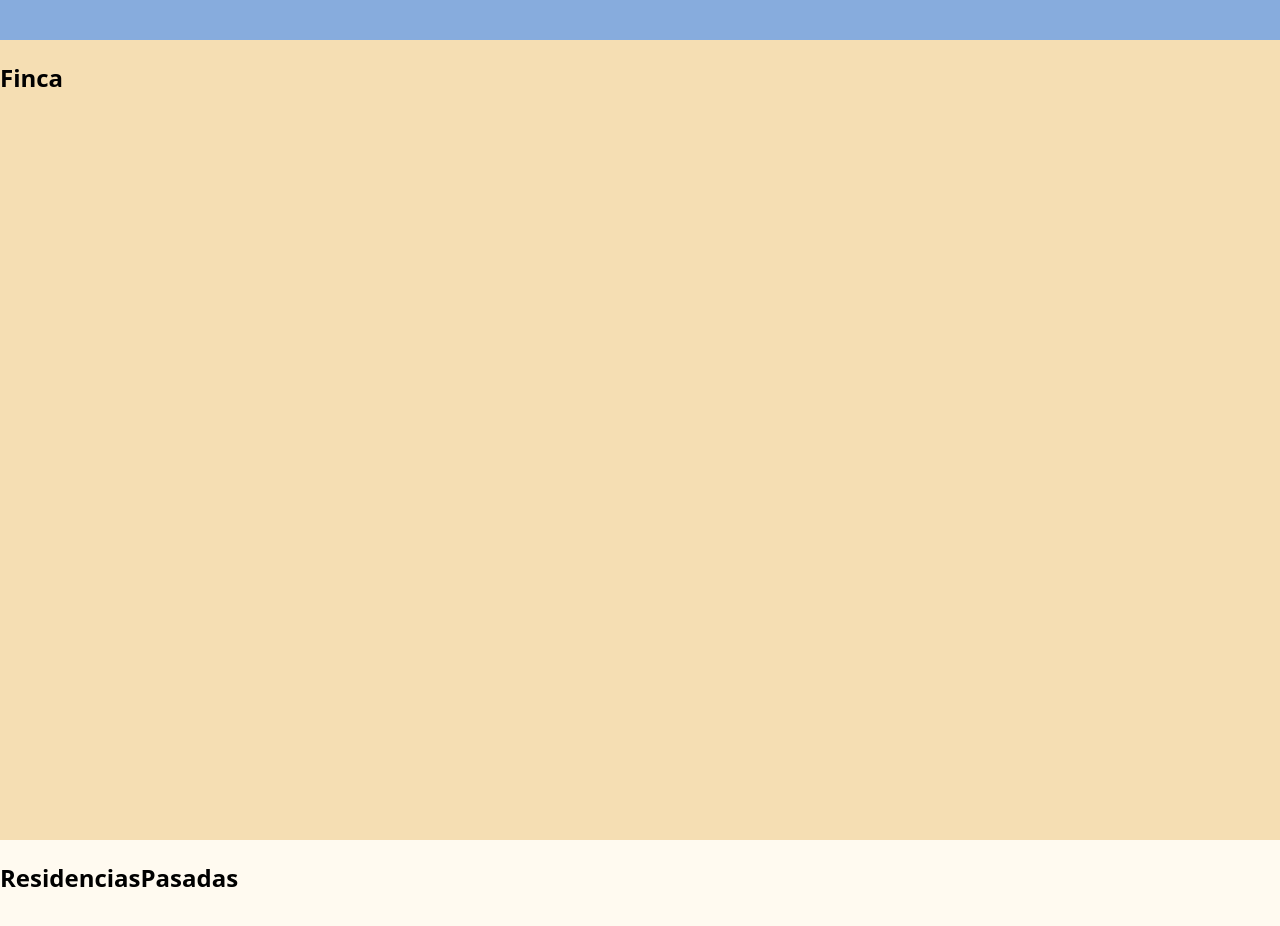
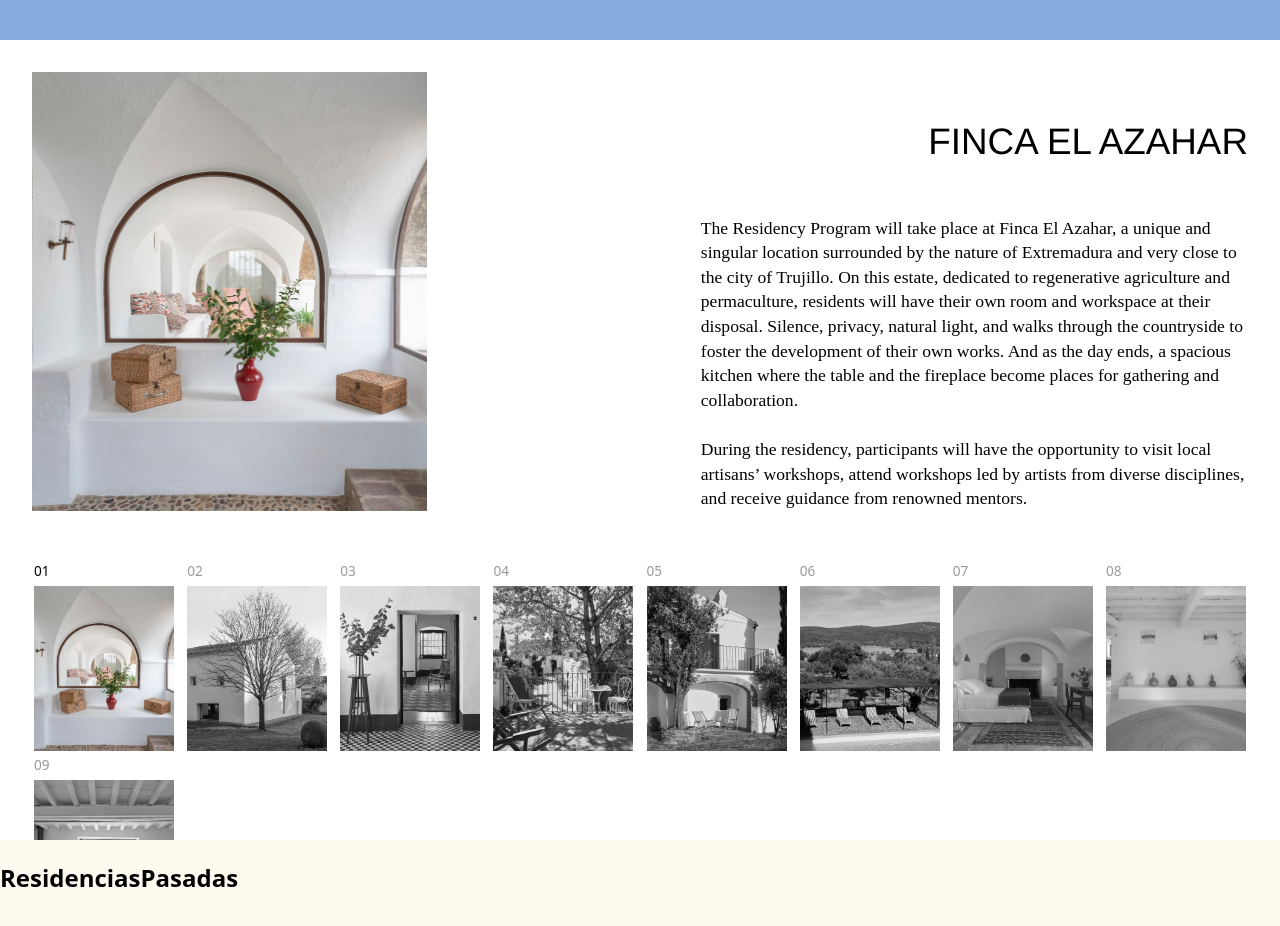
Before and after one commit to inesuribeb/AzarFundacion, a React (Vite) app in the folder mi-aplicacion/: page /residencies-program in a window 1280 px wide. Shown: the part 1560-2486 px from the top of the page. Built offline with nearby package versions, Linux system fonts and the light colour scheme.

Commit message:
carousel dinamico finca el azahar

```diff
--- a/mi-aplicacion/src/components/Texts/Texts.css
+++ b/mi-aplicacion/src/components/Texts/Texts.css
@@ -7,7 +7,7 @@
 }
 
 .text-paragraph.medium {
-    font-size: 1rem;
+    font-size: 1.1rem;
     line-height: 1.4;
 }
 
--- a/mi-aplicacion/src/contexts/sections/ResidenciesProgramContent.jsx
+++ b/mi-aplicacion/src/contexts/sections/ResidenciesProgramContent.jsx
@@ -7,6 +7,9 @@ export const residenciesProgramTranslations = {
         residenciesProgramMini: 'Programa de Residencias',
         introTitle: 'TIEMPO,<br/>ESPACIO +<br/>EXPERIMENTACIÓN',
         introText: 'A través de este programa, Fundación Azar se propone abrazar las iniciativas de artistas, artesanos y pensadores proporcionándoles el tiempo y el espacio para el desarrollo de sus obras. Y además, mediante la combinación de distintas disciplinas, ofrece a sus participantes un lugar de encuentro en donde se genere una experimentación conjunta, que podrá devenir en work in progress, happening, obra efímera, postulado… El fruto de este trabajo será presentado y difundido al público al finalizar la residencia y pasará a formar parte del patrimonio de la Fundación Azar. En Fundación Azar damos la bienvenida a todos los individuos que deseen contribuir con su creatividad y conocimiento. La residencia está abierta a personas de cualquier género, nacionalidad, origen étnico, orientación sexual y religión.',
+
+        finca: 'Finca El Azahar',
+        fincaText: 'El programa de Residencia se llevará a cabo en Finca El Azahar, un lugar único y singular en plena naturaleza extremeña y muy cerca de la ciudad de Trujillo. En esta finca, dedicada a la agricultura regenerativa y la permacultura, los residentes tendrán a su disposición una habitación y un espacio de trabajo propios. Silencio, privacidad, luz, paseos por el campo para el desarrollo de sus propias obras. Y al caer el día, una cocina amplia donde la mesa y la chimenea se convierten en lugares de encuentro y colaboración.<br/><br/>Durante la residencia, los participantes tendrán la oportunidad de visitar talleres de artesanos locales, recibirán workshops impartidos por artistas de ámbitos diversos y serán acompañados por tutores de renombre.',
     },
     en: {
         openCall: 'Open Call',
@@ -16,6 +19,9 @@ export const residenciesProgramTranslations = {
         residenciesProgramMini: 'Residencies Program',
         introTitle: 'TIME,<br/>SPACE +<br/>EXPERIMENTATION',
         introText: 'Through this program, Fundación Azar aims to embrace the initiatives of artists, artisans, and thinkers by providing them with the time and space to develop their works. Additionally, by combining different disciplines, it offers its participants a meeting place where joint experimentation can occur, which may evolve into a work in progress, happening, ephemeral work, or manifesto… The result of this work will be presented and shared with the public at the end of the residency and will become part of Fundación Azar’s heritage. At Fundación Azar, we welcome all individuals who wish to contribute with their creativity and knowledge. The residency is open to people of any gender, nationality, ethnic origin, sexual orientation, and religion.',
+
+        finca: 'Finca El Azahar',
+        fincaText: 'The Residency Program will take place at Finca El Azahar, a unique and singular location surrounded by the nature of Extremadura and very close to the city of Trujillo. On this estate, dedicated to regenerative agriculture and permaculture, residents will have their own room and workspace at their disposal. Silence, privacy, natural light, and walks through the countryside to foster the development of their own works. And as the day ends, a spacious kitchen where the table and the fireplace become places for gathering and collaboration.<br/><br/>During the residency, participants will have the opportunity to visit local artisans’ workshops, attend workshops led by artists from diverse disciplines, and receive guidance from renowned mentors.',
     },
     pt: {
         openCall: 'Chamada Aberta',
@@ -25,5 +31,8 @@ export const residenciesProgramTranslations = {
         residenciesProgramMini: 'Programa de Residencias',
         introTitle: 'TEMPO,<br/>ESPAÇO +<br/>EXPERIMENTAÇÃO',
         introText: 'Por meio deste programa, a Fundação Azar propõe abraçar as iniciativas de artistas, artesãos e pensadores, proporcionando-lhes tempo e espaço para o desenvolvimento de suas obras. Além disso, ao combinar diferentes disciplinas, oferece aos seus participantes um lugar de encontro onde possa ocorrer uma experimentação conjunta, que pode evoluir para um trabalho em andamento, happening, obra efêmera ou manifesto… O fruto deste trabalho será apresentado e divulgado ao público ao final da residência e passará a fazer parte do patrimônio da Fundação Azar. Na Fundação Azar damos as boas-vindas a todos os indivíduos que desejam contribuir com sua criatividade e conhecimento. A residência está aberta a pessoas de qualquer gênero, nacionalidade, origem étnica, orientação sexual e religião.',
+
+        finca: 'Finca El Azahar',
+        fincaText: 'O Programa de Residência será realizado na Finca El Azahar, um lugar único e singular em meio à natureza da Extremadura e muito próximo da cidade de Trujillo. Nesta propriedade, dedicada à agricultura regenerativa e à permacultura, os residentes terão à sua disposição um quarto e um espaço de trabalho próprios. Silêncio, privacidade, luz natural e passeios pelo campo para o desenvolvimento de suas próprias obras. E, ao cair do dia, uma cozinha ampla onde a mesa e a lareira se tornam pontos de encontro e colaboração.<br/><br/>Durante a residência, os participantes terão a oportunidade de visitar oficinas de artesãos locais, participar de workshops ministrados por artistas de diferentes áreas e contar com o acompanhamento de tutores renomados.',
     }
 };
--- a/mi-aplicacion/src/pages/ResidenciesProgram/sections/Finca/Finca.css
+++ b/mi-aplicacion/src/pages/ResidenciesProgram/sections/Finca/Finca.css
@@ -1,10 +1,121 @@
 .finca-section {
     display: flex;
     width: 100%;
-    height: 100vh;
+    height: 100dvh;
     flex-direction: column;
     padding: 0;
     margin: 0;
     position: relative;
-    background-color: wheat;
+    background-color: transparent;
+    padding: 2rem 2rem;
+    flex-direction: column;
+    overflow-y: auto;
+    scrollbar-width: none;
+    -ms-overflow-style: none;
 }
+
+.finca-section::-webkit-scrollbar {
+    display: none;
+}
+
+.first-line-finca,
+.other-pictures {
+    display: flex;
+    flex-direction: row;
+    background-color: transparent;
+}
+
+.column-left-finca,
+.column-right-finca {
+    flex: 1;
+    min-width: 0;
+    overflow: hidden;
+    text-align: left;
+}
+
+.column-right-finca {
+    padding-top: 3rem;
+    background-color: transparent;
+    display: flex;
+    flex-direction: column;
+    align-items: flex-end;
+    justify-content: space-between;
+    height: 100%;
+}
+.finca-section-title {
+    text-align: right;
+}
+.finca-text {
+    width: 90%;
+}
+
+
+
+
+/* Estilos para la imagen principal */
+.main-image-container {
+    width: 65%;
+    aspect-ratio: 0.9/1;
+    overflow: hidden;
+}
+
+.main-finca-image {
+    width: 100%;
+    height: 100%;
+    object-fit: cover;
+    display: block;
+}
+
+
+
+
+
+
+/* Estilos para los thumbnails */
+.other-pictures {
+    margin-top: 3rem;
+    justify-content: space-between;
+    flex-wrap: wrap;
+}
+
+.thumbnail-container {
+    position: relative;
+    cursor: pointer;
+    transition: all 0.3s ease;
+    border: 2px solid transparent;
+    border-radius: 0px;
+    overflow: visible;
+    margin-top: 25px;
+}
+
+.thumbnail-container:hover .thumbnail-image {
+    filter: grayscale(0%);
+}
+
+.thumbnail-container.active .thumbnail-image {
+    filter: grayscale(0%);
+}
+
+.thumbnail-image {
+    width: 140px;
+    aspect-ratio: 0.85/1;
+    object-fit: cover;
+    display: block;
+    filter: grayscale(100%);
+    transition: filter 0.3s ease;
+}
+
+.thumbnail-number {
+    position: absolute;
+    top: -25px;
+    left: 0;
+    background-color: transparent;
+    color: var(--neutral-color);
+    padding: 0;
+    font-size: 0.85rem;
+    font-weight: 300;
+}
+
+.thumbnail-container.active .thumbnail-number {
+    color: var(--dark-color);
+}
--- a/mi-aplicacion/src/pages/ResidenciesProgram/sections/Finca/Finca.jsx
+++ b/mi-aplicacion/src/pages/ResidenciesProgram/sections/Finca/Finca.jsx
@@ -1,9 +1,88 @@
+import { useState } from 'react';
+import MediumSans from '../../../../components/Titles/MediumSans/MediumSans';
+import Texts from '../../../../components/Texts/Texts';
 import './Finca.css'
 
 function Finca({ t }) {
+    const [selectedImageIndex, setSelectedImageIndex] = useState(0);
+
+    const fincaImages = [
+        {
+            id: '01',
+            image: '/Images/Finca/finca01.jpg',
+        },
+        {
+            id: '02',
+            image: '/Images/Finca/finca02.jpg',
+        },
+        {
+            id: '03',
+            image: '/Images/Finca/finca03.jpg',
+        },
+        {
+            id: '04',
+            image: '/Images/Finca/finca04.jpg',
+        },
+        {
+            id: '05',
+            image: '/Images/Finca/finca05.jpg',
+        },
+        {
+            id: '06',
+            image: '/Images/Finca/finca06.jpg',
+        },
+        {
+            id: '07',
+            image: '/Images/Finca/finca07.jpg',
+        },
+        {
+            id: '08',
+            image: '/Images/Finca/finca08.jpg',
+        },
+        {
+            id: '09',
+            image: '/Images/Finca/finca09.jpg',
+        }
+    ];
+
+    const handleImageSelect = (index) => {
+        setSelectedImageIndex(index);
+    };
+
     return (
         <section className='finca-section'>
-            <h1>Finca</h1>
+            <div className='first-line-finca'>
+                <div className='column-left-finca'>
+                    <div className='main-image-container'>
+                        <img
+                            src={fincaImages[selectedImageIndex].image}
+                            alt={`Finca imagen ${fincaImages[selectedImageIndex].id}`}
+                            className='main-finca-image'
+                        />
+                    </div>
+                </div>
+                <div className='column-right-finca'>
+                    <MediumSans className='finca-section-title'>{t('finca')}</MediumSans>
+                    <Texts size="medium" className='finca-text'>{t('fincaText')}</Texts>
+                </div>
+            </div>
+
+            <div className='other-pictures'>
+                {fincaImages.map((image, index) => (
+                    <div
+                        key={image.id}
+                        className={`thumbnail-container ${index === selectedImageIndex ? 'active' : ''}`}
+                        onClick={() => handleImageSelect(index)}
+                    >
+                        <div className='thumbnail-number'>{image.id}</div>
+                        <img
+                            src={image.image}
+                            alt={`Thumbnail ${image.id}`}
+                            className='thumbnail-image'
+                        />
+                    </div>
+                ))}
+            </div>
         </section>
     )
 }
```
